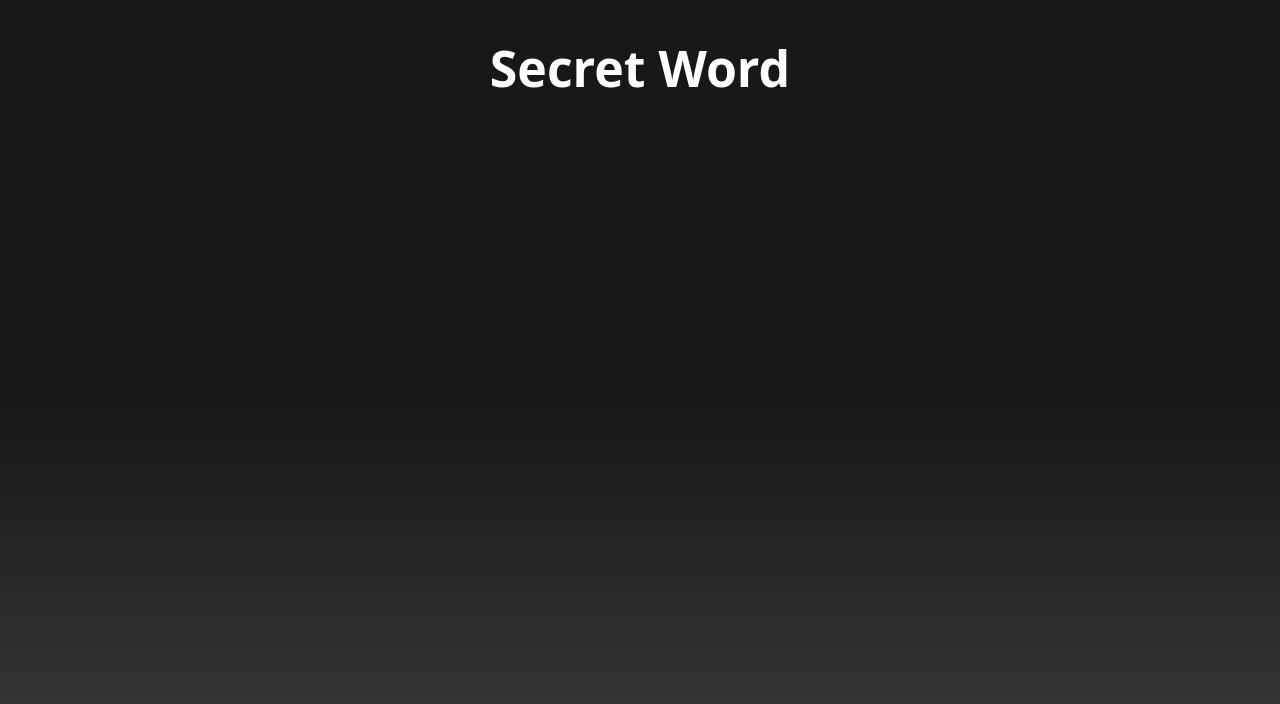
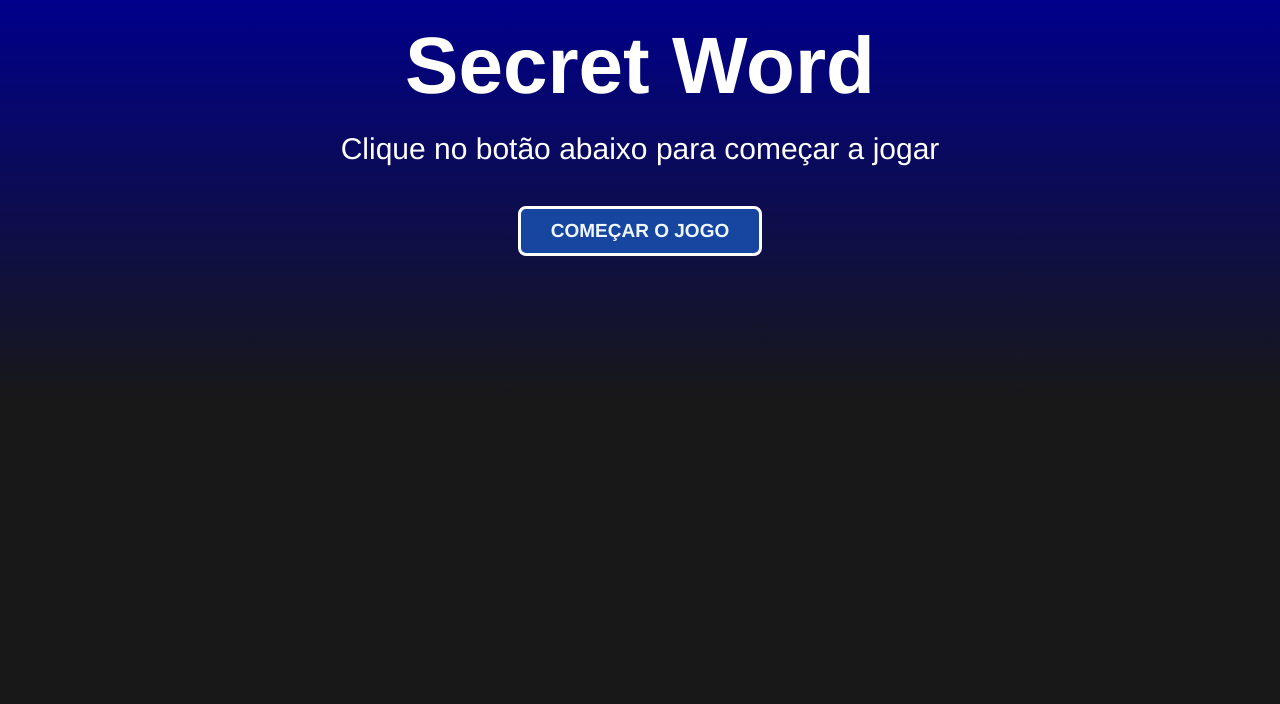
Before and after one commit to Viniciusrodd/Secret_Word, a React (Vite) app: page / in a window 1280 px wide. Shown: the top 704 px of the page. Built offline with nearby package versions, Linux system fonts and the light colour scheme.

Commit message:
Finalizando tela inicial

```diff
--- a/src/App.jsx
+++ b/src/App.jsx
@@ -1,10 +1,12 @@
+//Importando componentes
+import StartScreen from './components/StartScreen'
 
 import './App.css'
 
 function App() {
     return (
         <div className='App'>
-            <h1>Secret Word</h1>
+            <StartScreen />
         </div>
     )
 }
--- /dev/null
+++ b/src/components/StartScreen.css
@@ -0,0 +1,13 @@
+@charset "UTF-8";
+
+.start h1{
+    font-size: 80px;
+    color: white;
+    margin: 20px;
+}
+
+.start p{
+    font-size: 30px;
+    color: white;
+    margin: 5px 5px 40px 5px;
+}
--- /dev/null
+++ b/src/components/StartScreen.jsx
@@ -0,0 +1,14 @@
+
+import './StartScreen.css';
+
+const StartScreen = () => {
+    return (
+        <div className='start'>
+            <h1>Secret Word</h1>
+            <p>Clique no botão abaixo para começar a jogar</p>
+            <button>Começar o jogo</button>
+        </div>
+    );
+};
+
+export default StartScreen;
--- a/src/index.css
+++ b/src/index.css
@@ -1,5 +1,9 @@
 *{
-    font-family: system-ui, -apple-system, BlinkMacSystemFont, 'Segoe UI', Roboto, Oxygen, Ubuntu, Cantarell, 'Open Sans', 'Helvetica Neue', sans-serif;
+    font-family: 'Franklin Gothic Medium', 'Arial Narrow', Arial, sans-serif;
+}
+
+:root{
+    --color01: #1646a0
 }
 
 html, body{
@@ -11,15 +15,30 @@ body{
     padding: 0;
     background: linear-gradient(
         to bottom,
+        darkblue,
         #181818,
-        #181818,
-        #181818,
-        #2a2a2a,
-        #3c3c3c
+        #181818
+
     );
 }
 
-h1{
-    font-size: 50px;
-    color: white;
+button {
+    height: 50px;
+    padding: 0px 30px 0px 30px;
+    border: none;
+    border-radius: 8px;
+    border: 3px solid white;
+    font-weight: bold;
+    font-size: 19px;
+    background-color: var(--color01);
+    color: aliceblue;
+    text-transform: uppercase;
+    cursor: pointer;
+    transition: all 0.3s ease-out;
 }
+button:hover{
+    transform: scale(1.03);
+}
+button:active{
+    background-color: darkblue;
+}
```
